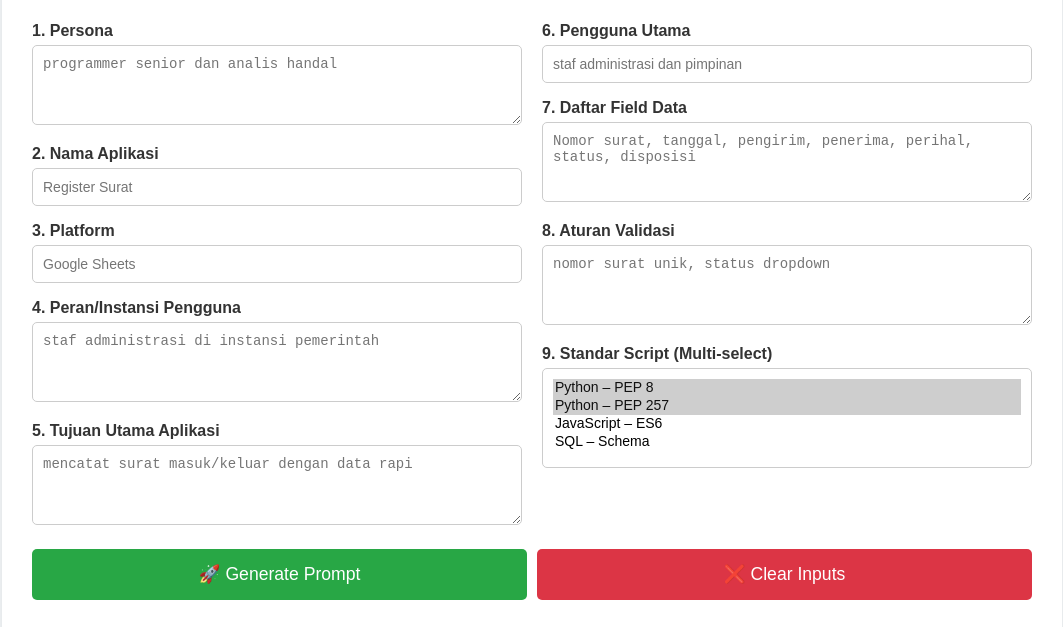
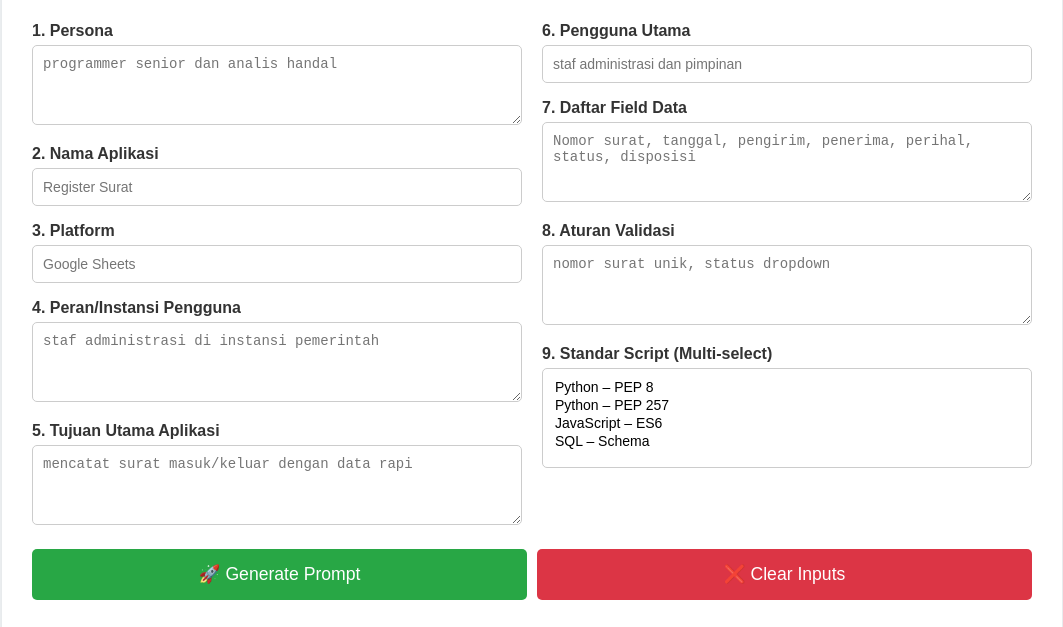
Before and after one commit to aidaa-ai/prompt-generator-Aplikasi, a plain HTML site: page generate.html in a window 1280 px wide. Shown: the part 146-773 px from the top of the page, without its empty margins (108-1171 px from the left). Drawn offline with Linux system fonts and the light colour scheme.

Commit message:
Remove selected attribute from options in generate.html

```diff
--- a/generate.html
+++ b/generate.html
@@ -63,8 +63,8 @@
                     <div class="input-group">
                         <label>9. Standar Script (Multi-select)</label>
                         <select id="standarScript" multiple size="4">
-                            <option value="PEP 8" selected>Python – PEP 8</option>
-                            <option value="PEP 257" selected>Python – PEP 257</option>
+                            <option value="PEP 8">Python – PEP 8</option>
+                            <option value="PEP 257">Python – PEP 257</option>
                             <option value="JavaScript ES6">JavaScript – ES6</option>
                             <option value="SQL Schema">SQL – Schema</option>
                         </select>
@@ -82,6 +82,8 @@
                 ❌ Clear Inputs
             </button>
         </div>
+
+
         <div class="output-container" id="output-section">
             <h2>Output Prompt Final</h2>
             <div class="output-grid">
```
